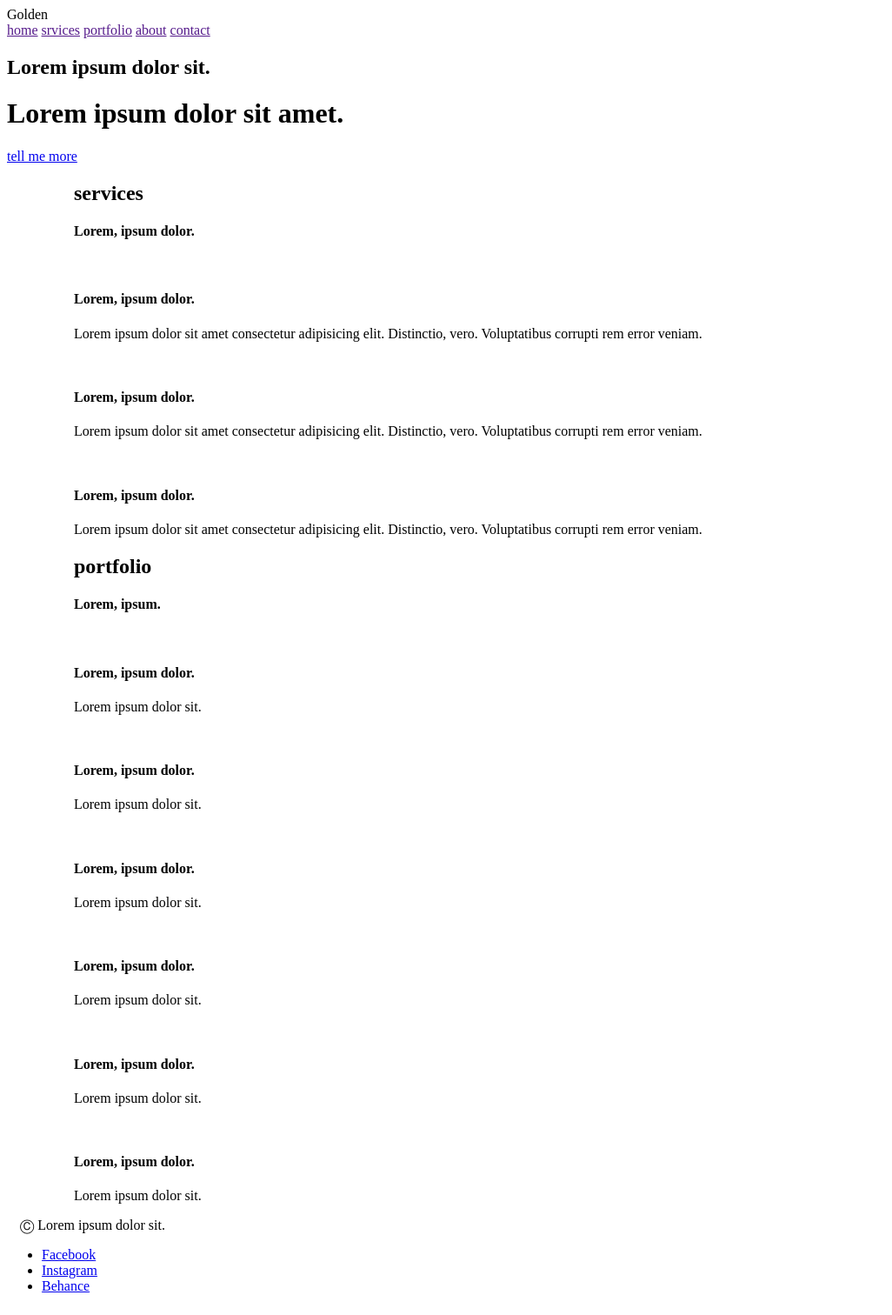
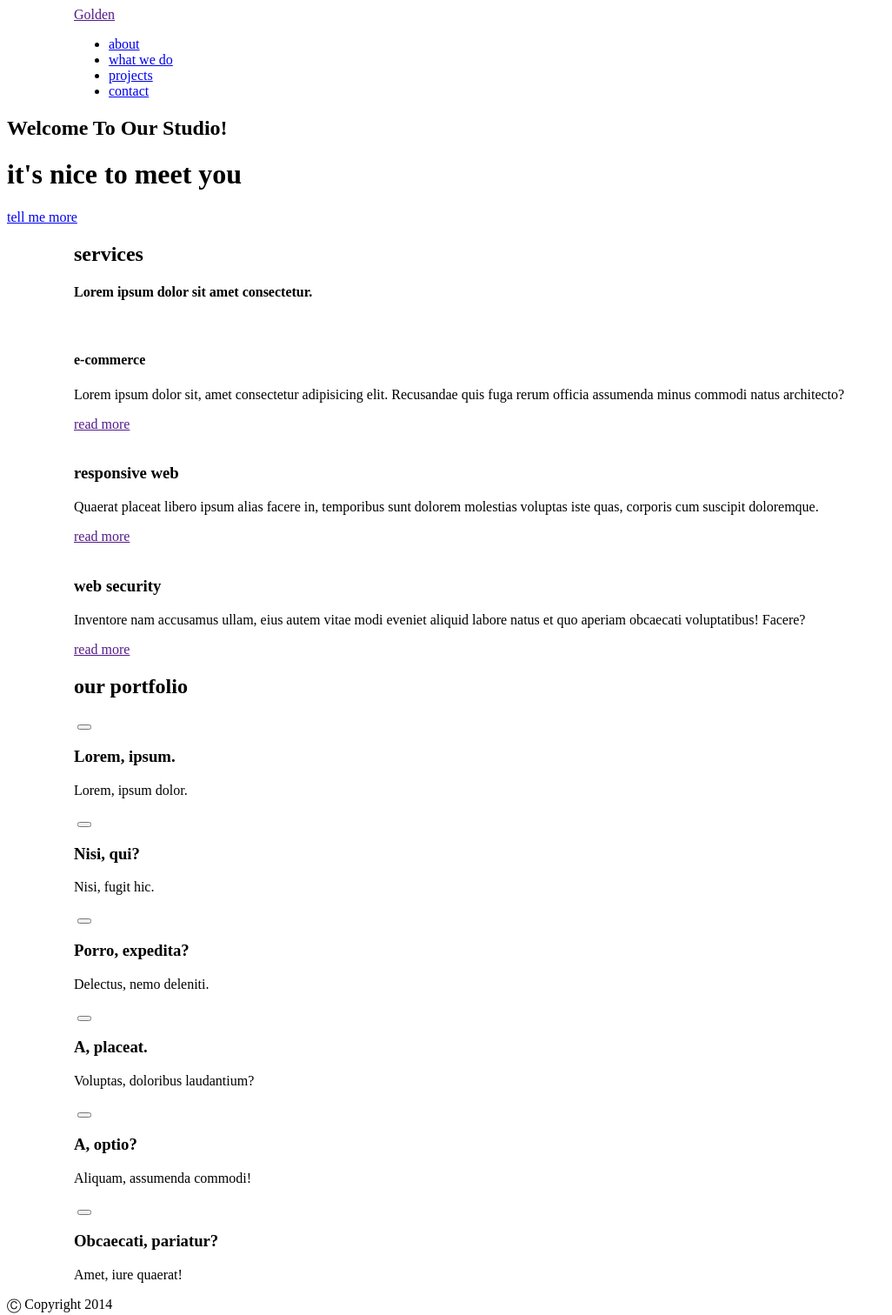
Before and after one commit to BielecPiotr/zadanie-4.6, a website: page index.html in a window 1280 px wide. Shown: the top 1512 px of the page at 87% size, without its empty margins (0-1026 px from the left). Drawn offline with Linux system fonts and the light colour scheme.

Commit message:
add basic html structure

```diff
--- a/index.html
+++ b/index.html
@@ -8,115 +8,136 @@
     <link rel="stylesheet" href="css/style.css">
 </head>
 <body>
-    <header>
-        <div class="logo">Golden</div>
-        <nav class="menu">
-            <a href="">home</a>
-            <a href="">srvices</a>
-            <a href="">portfolio</a>
-            <a href="">about</a>
-            <a href="">contact</a>
+    <nav class="navigation">
+        <div class="container">
+          <a href="">Golden</a>
+          <ul>
+            <li>
+              <a href="#">about</a>
+            </li>
+            <li>
+              <a href="#">what we do</a>
+            </li>
+            <li>
+              <a href="#">projects</a>
+            </li>
+            <li>
+              <a href="#">contact</a>
+            </li>
+          </ul>
+        </div>
       </nav>
-        <div class="welcome-bar">
-            <h2>Lorem ipsum dolor sit.</h2>
-            <h1>Lorem ipsum dolor sit amet.</h1>
-            <a href="#" class="btn-welcome">tell me more</a>
+
+      <header class="splash">
+        <div class="splash-inner">
+          <h2 class="page-subtitle">Welcome To Our Studio!</h2>
+          <h1 class="page-title">it's nice to meet you</h1>
+          <a href="#" class="yel-btn">tell me more</a>
         </div>
       </header>
+
       <section class="services">
         <div class="container">
-            <div class="title">
-                <h2>services</h2>
-                <h4>Lorem, ipsum dolor.</h4>
+          <div>
+            <h2 class="title">services</h2>
+            <h4>Lorem ipsum dolor sit amet consectetur.</h4>
           </div>
           <div class="wrapper">
             <div class="inner">
-                    <div class="image"><img src="" alt=""></div>
-                    <h4>Lorem, ipsum dolor.</h4>
-                    <p>Lorem ipsum dolor sit amet consectetur adipisicing elit. Distinctio, vero. Voluptatibus corrupti rem error veniam.</p>
+              <img src="" alt="">
+              <h4 class="subtitle">e-commerce</h4>
+              <p>Lorem ipsum dolor sit, amet consectetur adipisicing elit. Recusandae quis fuga rerum officia assumenda minus commodi natus architecto?</p>
+              <a href="" class="btn btn-two">read more</a>
             </div>
             <div class="inner">
-                    <div class="image"><img src="" alt=""></div>
-                    <h4>Lorem, ipsum dolor.</h4>
-                    <p>Lorem ipsum dolor sit amet consectetur adipisicing elit. Distinctio, vero. Voluptatibus corrupti rem error veniam.</p>
+              <img src="" alt="">
+              <h3 class="subtitle">responsive web</h3>
+                <p>Quaerat placeat libero ipsum alias facere in, temporibus sunt dolorem molestias voluptas iste quas, corporis cum suscipit doloremque.</p>
+              <a href="" class="btn btn-three">read more</a>
             </div>
             <div class="inner">
-                    <div class="image"><img src="" alt=""></div>
-                    <h4>Lorem, ipsum dolor.</h4>
-                    <p>Lorem ipsum dolor sit amet consectetur adipisicing elit. Distinctio, vero. Voluptatibus corrupti rem error veniam.</p>
+              <img src="" alt="">
+              <h3 class="subtitle">web security</h3>
+                <p>Inventore nam accusamus ullam, eius autem vitae modi eveniet aliquid labore natus et quo aperiam obcaecati voluptatibus! Facere?</p>
+              <a href="" class="btn btn-four">read more</a>
             </div>
           </div>
         </div>
       </section>
+
       <section class="portfolio">
         <div class="container">
-            <div class="title">
-                <h2>portfolio</h2>
-                <h4>Lorem, ipsum.</h4>
-            </div>
+          <h2 class="title">our portfolio</h2>
           <div class="wrapper">
             <div class="wrapper-box">
                 <div class="image">
                   <img src="" alt="">
+                  <button><a href=""></a></button>
                 </div>
-                    <div class="side">
-                        <h4>Lorem, ipsum dolor.</h4>
-                        <p>Lorem ipsum dolor sit.</p>
+                <div class="signature">
+                  <h3 class="subtitle">Lorem, ipsum.</h3>
+                  <p>Lorem, ipsum dolor.</p>
                 </div>
               </div>
               <div class="wrapper-box">
                 <div class="image">
                   <img src="" alt="">
+                  <button><a href=""></a></button>
                 </div>
-                    <div class="side">
-                        <h4>Lorem, ipsum dolor.</h4>
-                        <p>Lorem ipsum dolor sit.</p>
+                <div class="signature">
+                  <h3 class="subtitle">Nisi, qui?</h3>
+                  <p>Nisi, fugit hic.</p>
                 </div>
               </div>
               <div class="wrapper-box">
                 <div class="image">
                   <img src="" alt="">
+                  <button><a href=""></a></button>
                 </div>
-                    <div class="side">
-                        <h4>Lorem, ipsum dolor.</h4>
-                        <p>Lorem ipsum dolor sit.</p>
+                <div class="signature">
+                  <h3 class="subtitle">Porro, expedita?</h3>
+                  <p>Delectus, nemo deleniti.</p>
                 </div>
               </div>
               <div class="wrapper-box">
                 <div class="image">
                   <img src="" alt="">
+                  <button><a href=""></a></button>
                 </div>
-                    <div class="side">
-                        <h4>Lorem, ipsum dolor.</h4>
-                        <p>Lorem ipsum dolor sit.</p>
+                <div class="signature">
+                  <h3 class="subtitle">A, placeat.</h3>
+                  <p>Voluptas, doloribus laudantium?</p>
                 </div>
               </div>
               <div class="wrapper-box">
                 <div class="image">
                   <img src="" alt="">
+                  <button><a href=""></a></button>
                   </div>
-                    <div class="side">
-                        <h4>Lorem, ipsum dolor.</h4>
-                        <p>Lorem ipsum dolor sit.</p>
+                <div class="signature">
+                  <h3 class="subtitle">A, optio?</h3>
+                  <p>Aliquam, assumenda commodi!</p>
                 </div>
               </div>
               <div class="wrapper-box">
                 <div class="image">
                   <img src="" alt="">
+                  <button><a href=""></a></button>
                 </div>
-                    <div class="side">
-                        <h4>Lorem, ipsum dolor.</h4>
-                        <p>Lorem ipsum dolor sit.</p>
+                <div class="signature">
+                  <h3 class="subtitle">Obcaecati, pariatur?</h3>
+                  <p>Amet, iure quaerat!</p>
                 </div>
               </div>
 
               </div>
             </div>
+          </div>
+        </div>
       </section>
+
       <footer>
-        <div class="col-md-4">
-            <p>Ⓒ Lorem ipsum dolor sit.</p>
-          </div>
+        <p>Ⓒ Copyright 2014</p>
         <ul class="wrapper">
           <li>
             <a href="#"><i class="fab fa-facebook-f"></i>Facebook</a>
@@ -129,6 +150,5 @@
           </li>
         </ul>
       </footer>
-
 </body>
 </html>
```
Lines whose indentation alone changed are shown as unchanged.
